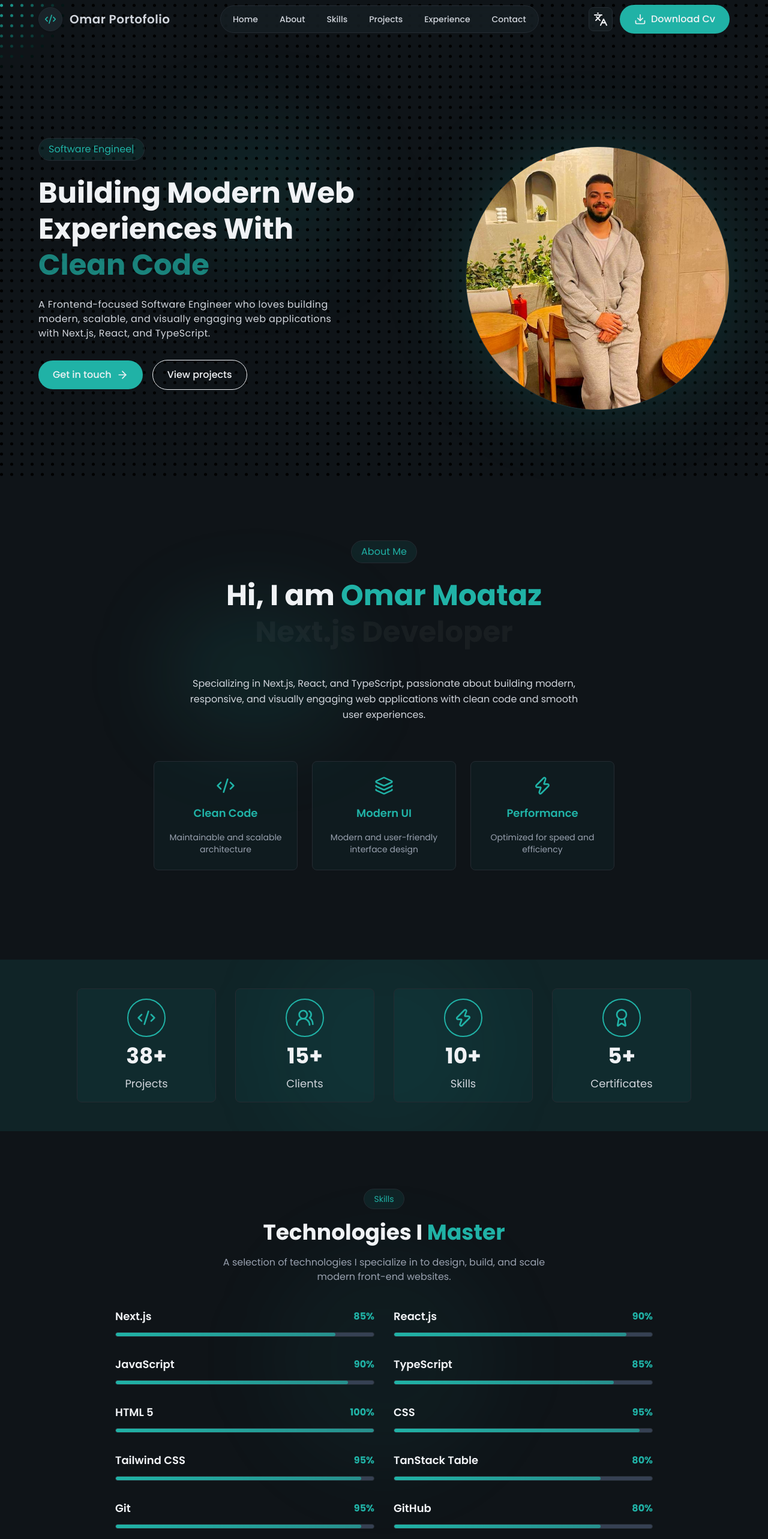
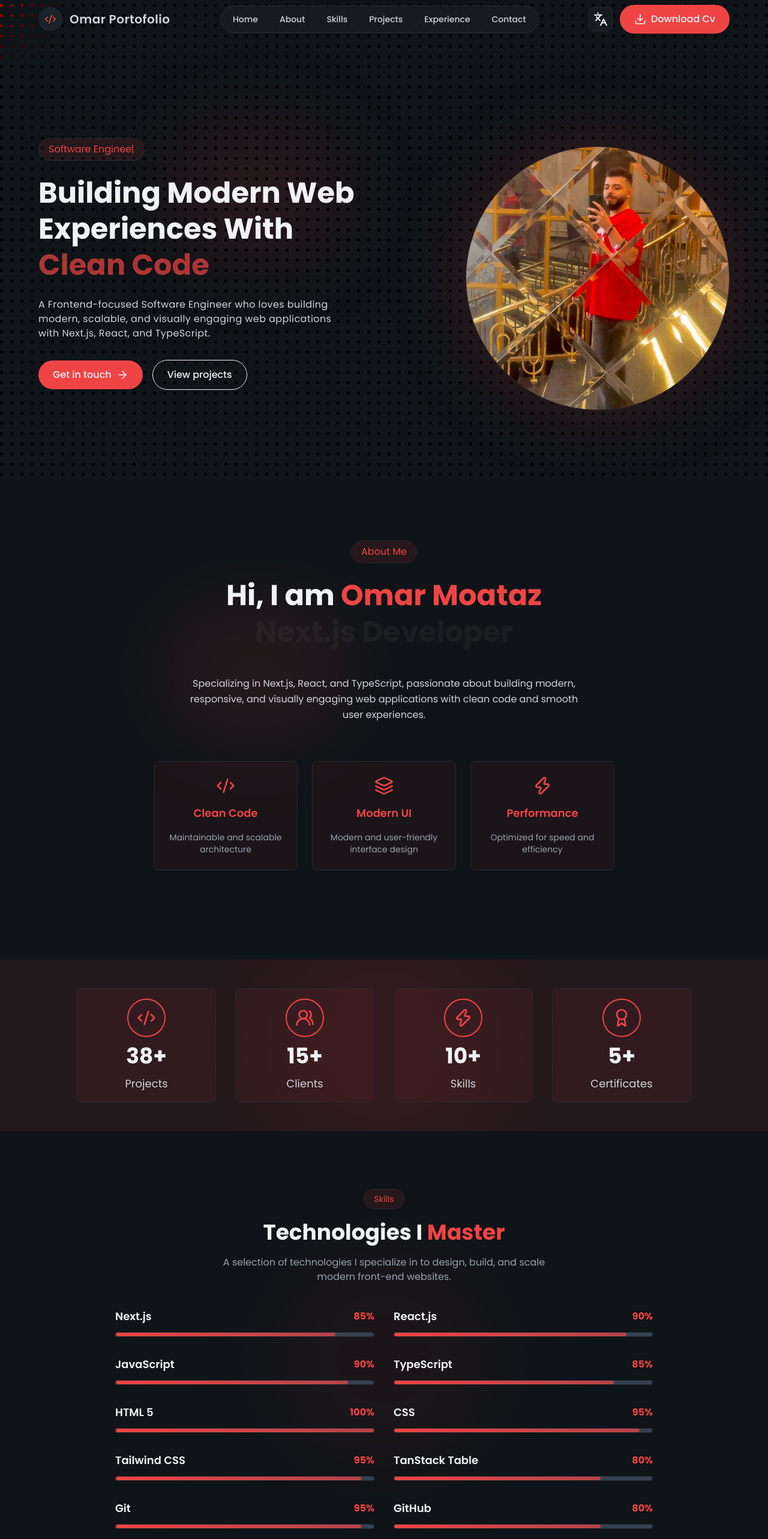
Before and after one commit to Omar2610sa/my-portofolio, a Next.js app: page / in a window 1280 px wide. Shown: the top 2566 px of the page at 60% size. Built offline with nearby package versions, Linux system fonts and the light colour scheme.

Commit message:
Feat: Red color theming

```diff
--- a/src/app/globals.css
+++ b/src/app/globals.css
@@ -4,8 +4,10 @@
 
 @custom-variant dark (&:is(.dark *));
 
+/* Primary color */
+/* #20b2a6 */
 @theme {
-  --color-primary: #20b2a6;
+  --color-primary: #EF4444;
   --color-background: #0f1418;
   --color-card: #141a1f;
   --color-border: #242b32;
--- a/src/components/Loader/Loader.tsx
+++ b/src/components/Loader/Loader.tsx
@@ -21,7 +21,7 @@ export default function Loader() {
             setTimeout(() => {
                 setIsLoading(false);
             }, 300);
-        }, 3000); // 2 ثواني
+        }, 2500); // 2 ثواني
 
         return () => {
             clearInterval(interval);
--- a/src/sections/Hero/Hero.tsx
+++ b/src/sections/Hero/Hero.tsx
@@ -5,7 +5,7 @@ import Typed from 'typed.js';
 import DotGrid from '@/components/Hero/Background'
 import LinkButton from '@/components/Ui/LinkButton'
 import { ArrowRight } from 'lucide-react'
-import logo from "../../../public/assets/5807884988358266879.jpg"
+import logo from "../../../public/assets/sdad.jpg"
 import Image from 'next/image'
 import { useTranslation } from 'react-i18next';
 
@@ -43,7 +43,7 @@ export default function Hero() {
                     dotSize={5}
                     gap={12}
                     baseColor="#SF293A"
-                    activeColor="#20b2a6"
+                    activeColor="#b30000"
                     proximity={120}
                     shockRadius={250}
                     shockStrength={5}
```
Also changed, not shown: public/assets/sdad.jpg (added), public/assets/ssss.jpg (added).
